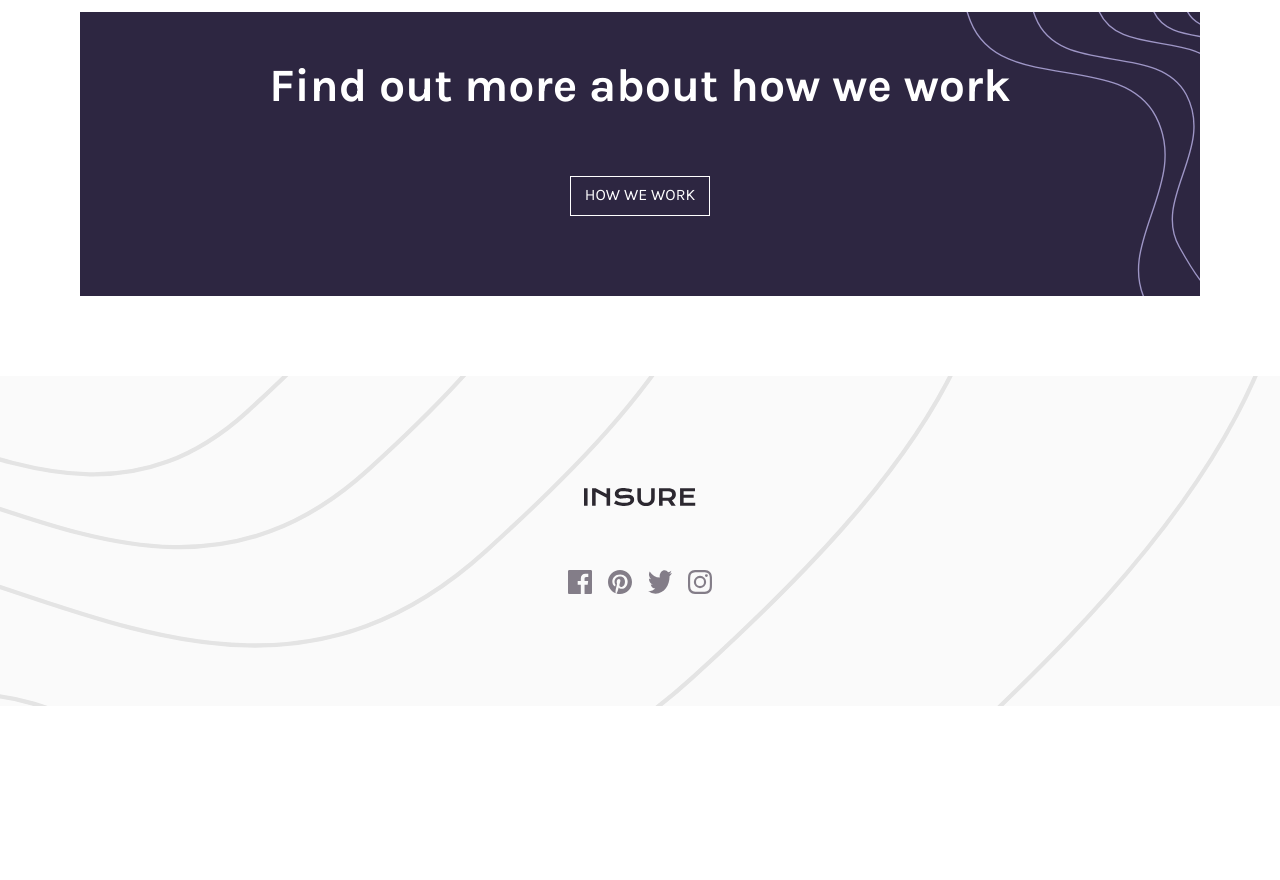
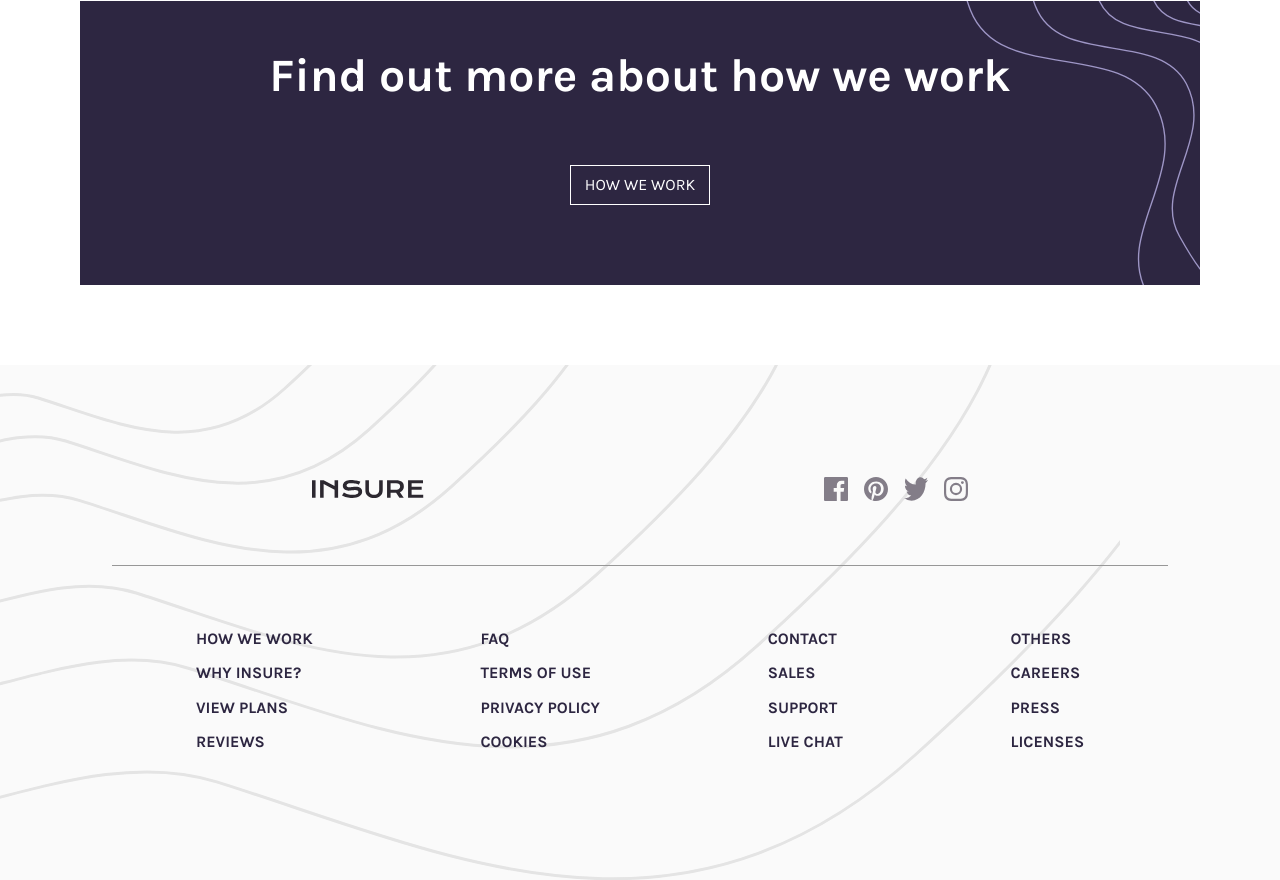
Before and after one commit to danielveg4/Insure-landing-page, a website built with Vite: page src/index.html in a window 1280 px wide. Shown: the part 1396-2276 px from the top of the page. Before the commit the page ends 2102 px from the top, so only its background shows below. Built offline with nearby package versions, Linux system fonts and the light colour scheme; some packages are replaced by stand-ins of ours.

Commit message:
final commit

```diff
--- a/src/index.html
+++ b/src/index.html
@@ -102,6 +102,7 @@
       <div class="card__botton">HOW WE WORK</div>
     </div>
     <footer class="footer">
+      <div class="footer__top">
         <div class="footer__logo">
           <img class="footer__logo" src="assets/images/logo.svg" />
         </div>
@@ -111,6 +112,33 @@
           <img src="assets/images/icon-twitter.svg" />
           <img src="assets/images/icon-instagram.svg" />
         </div>
+      </div>
+      <div class="footer__bottom">
+        <div class="footer__company">
+          <p class="footer__text">HOW WE WORK</p>
+          <p class="footer__text">WHY INSURE?</p>
+          <p class="footer__text">VIEW PLANS</p>
+          <p class="footer__text">REVIEWS</p>
+        </div>
+        <div class="footer__help">
+          <p class="footer__text">FAQ</p>
+          <p class="footer__text">TERMS OF USE</p>
+          <p class="footer__text">PRIVACY POLICY</p>
+          <p class="footer__text">COOKIES</p>
+        </div>
+        <div class="footer__contact">
+          <p class="footer__text">CONTACT</p>
+          <p class="footer__text">SALES</p>
+          <p class="footer__text">SUPPORT</p>
+          <p class="footer__text">LIVE CHAT</p>
+        </div>
+        <div class="footer__other">
+          <p class="footer__text">OTHERS</p>
+          <p class="footer__text">CAREERS</p>
+          <p class="footer__text">PRESS</p>
+          <p class="footer__text">LICENSES</p>
+        </div>
+      </div>
     </footer>
 
     <script type="module" src="./js/index.js"></script>
--- a/src/scss/blocks/footer.scss
+++ b/src/scss/blocks/footer.scss
@@ -3,26 +3,55 @@
 
 .footer {
   padding: 7rem;
-  display: flex;
-  flex-direction: column;
-  text-align: center;
-  align-items: center;
   background-image: url("/assets/images/bg-pattern-footer-mobile.svg");
   background-color: #fafafa;
   background-repeat: no-repeat;
   background-position: top;
   background-size: 30rem;
+  @include responsive(laptop) {
+    background-size: 70rem;
+    background-position:left
+  }
+
+ &__top {
+  display: flex;
+  flex-direction: column;
+  text-align: center;
+  align-items: center;
   color: white;
   @include responsive(laptop) {
-    background-size: 100rem;
-  }
-
+    flex-direction: row;
+    justify-content: space-around;
+ }
+}
   &__logo {
     margin-bottom: 2rem;
+    @include responsive(laptop) {
+      margin-bottom: 0;
+    }
   }
   &__redes {
     display: flex;
     flex-direction: row;
     gap: 1rem;
   }
+
+&__bottom{
+  display: flex;
+  flex-direction: column;
+  text-align: center;
+  margin-top: 4rem;
+  @include responsive(laptop) {
+  flex-direction: row;
+  justify-content: space-around;
+  text-align: left;
+  border-top: 1px solid #979797;
+  padding-top: 3rem;
+  font-weight: bold;
+  }
 }
+&__company{}
+&__text{
+  color: #2D2641;
+}
+}
--- a/src/scss/blocks/principal.scss
+++ b/src/scss/blocks/principal.scss
@@ -16,9 +16,8 @@
   &__photo {
     @include responsive(laptop) {
       position: relative;
-      z-index: 20;
       bottom: -5rem;
-      left: -2rem;
+      left: -5rem;
       width: 100%;
     }
   }
@@ -36,8 +35,8 @@
     color: white;
     @include responsive(laptop) {
       margin-top: 5rem;
-      padding-right: 20%;
-      padding-left: 10%;
+      padding-left: 10rem;
+      padding-right:20rem;
       text-align: left;
       align-items: left;
     }
```
Also changed, not shown: capturaI.png (added), capturaI2.png (added), capturaI3.png (added), readme.md (added). Lines whose indentation alone changed are shown as unchanged.
